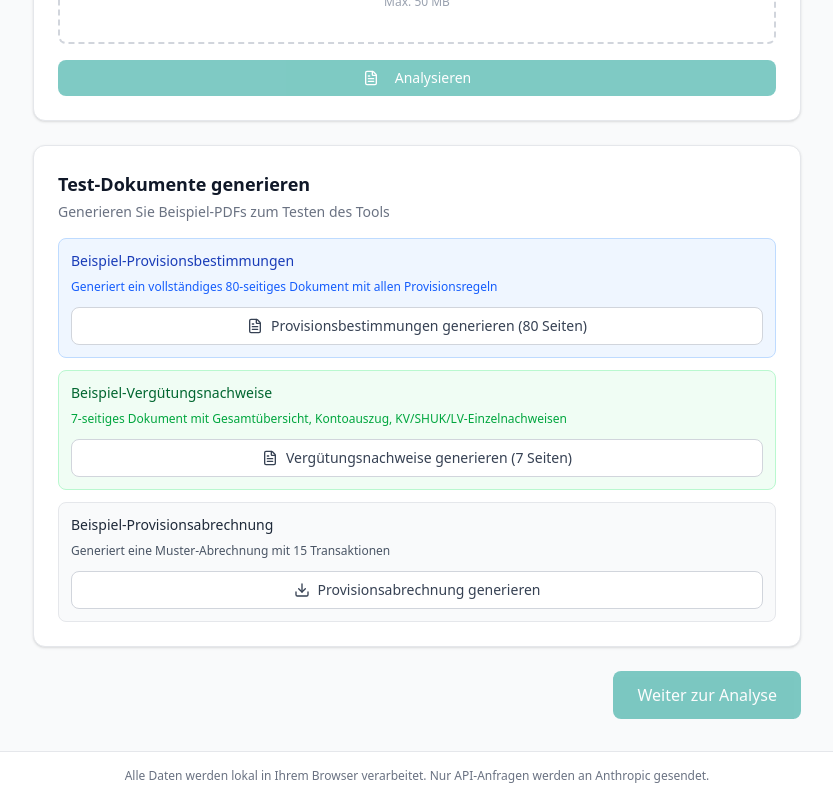
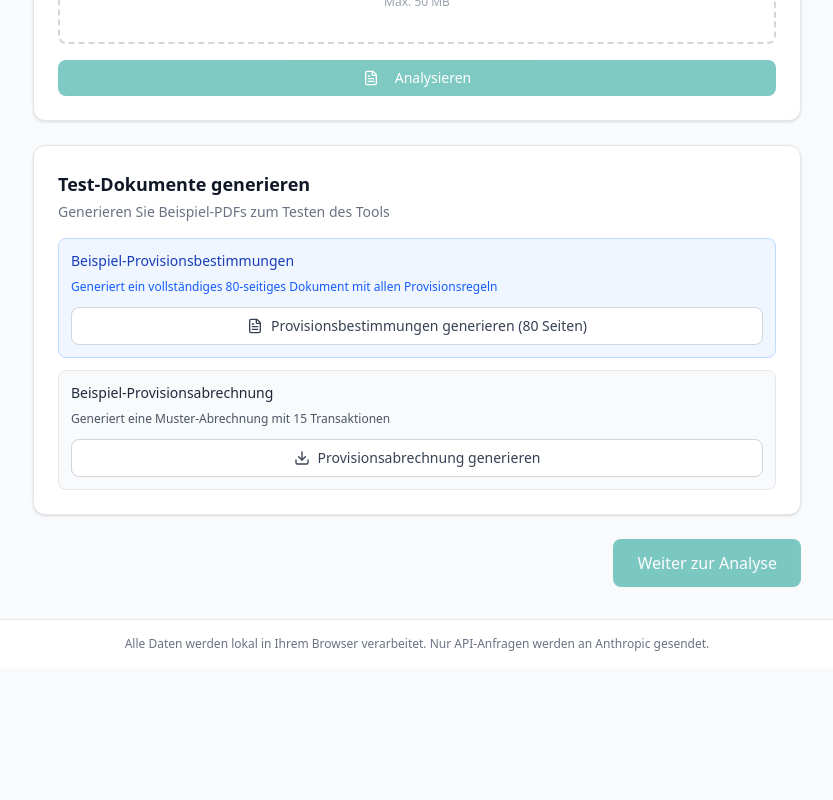
Before and after one commit to brenneisen-e/provisions-analyzer, a React (Vite) app: page / in a window 1280 px wide. Shown: the part 1102-1902 px from the top of the page, without its empty margins (223-1056 px from the left). After the commit the page ends 1770 px from the top, so only its background shows below. Built offline with nearby package versions, Linux system fonts and the light colour scheme.

Commit message:
Remove Beispiel-Vergütungsnachweise option from SetupView
Removed redundant test document generator since Beispiel-Provisionsabrechnung
already provides the needed functionality.

```diff
--- a/src/views/SetupView.tsx
+++ b/src/views/SetupView.tsx
@@ -11,7 +11,6 @@ import { chunkDocument } from '../services/chunkAnalyzer';
 import { extractRulesFromDocument } from '../services/ruleExtractor';
 import { generateSampleProvisionStatement, downloadBlob } from '../services/pdfGenerator';
 import { generateSampleProvisionsRules } from '../services/provisionsRulesGenerator';
-import { generateVergütungsnachweise } from '../services/verguetungsnachweiseGenerator';
 import { barmeniaProvisionRules } from '../data/barmeniaRules';
 import { DEMO_TRANSACTIONS, DEMO_EXPLANATIONS } from '../data/demoData';
 
@@ -188,23 +187,6 @@ export const SetupView: React.FC = () => {
       addNotification({
         type: 'success',
         message: 'Provisionsbestimmungen (80 Seiten) wurden heruntergeladen'
-      });
-    }, 100);
-  };
-
-  // Generate comprehensive Vergütungsnachweise PDF (based on Excel template)
-  const handleGenerateVerguetungsnachweise = () => {
-    addNotification({
-      type: 'info',
-      message: 'Generiere umfassende Vergütungsnachweise...'
-    });
-
-    setTimeout(() => {
-      const blob = generateVergütungsnachweise();
-      downloadBlob(blob, 'Beispiel-Verguetungsnachweise-06-2024.pdf');
-      addNotification({
-        type: 'success',
-        message: 'Vergütungsnachweise (7 Seiten) wurden heruntergeladen'
       });
     }, 100);
   };
@@ -525,23 +507,6 @@ export const SetupView: React.FC = () => {
             </Button>
           </div>
 
-          <div className="p-3 bg-green-50 rounded-lg border border-green-200">
-            <p className="text-sm font-medium text-green-800 mb-2">
-              Beispiel-Vergütungsnachweise
-            </p>
-            <p className="text-xs text-green-600 mb-3">
-              7-seitiges Dokument mit Gesamtübersicht, Kontoauszug, KV/SHUK/LV-Einzelnachweisen
-            </p>
-            <Button
-              variant="outline"
-              onClick={handleGenerateVerguetungsnachweise}
-              leftIcon={<FileText className="w-4 h-4" />}
-              className="w-full"
-            >
-              Vergütungsnachweise generieren (7 Seiten)
-            </Button>
-          </div>
-
           <div className="p-3 bg-gray-50 rounded-lg border border-gray-200">
             <p className="text-sm font-medium text-gray-800 mb-2">
               Beispiel-Provisionsabrechnung
```
